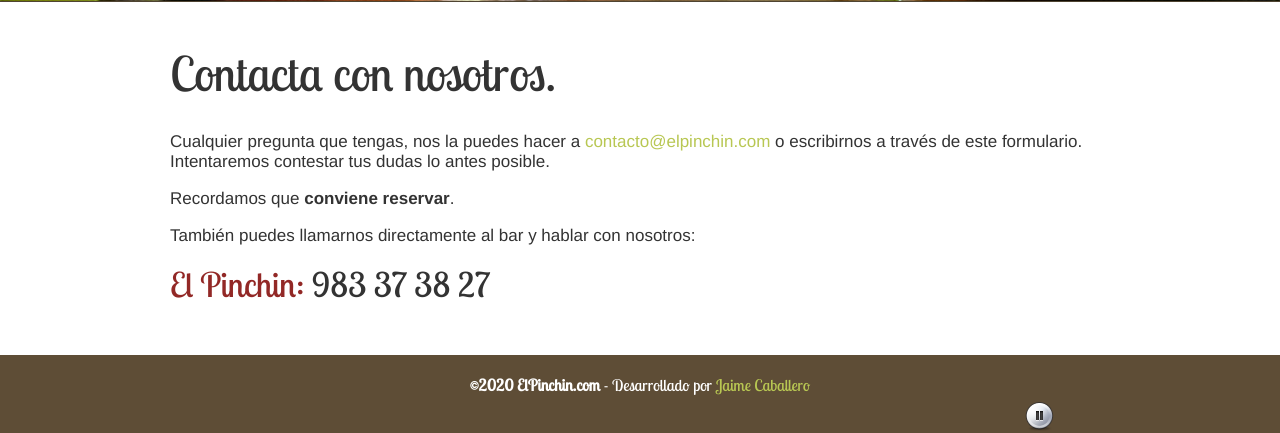
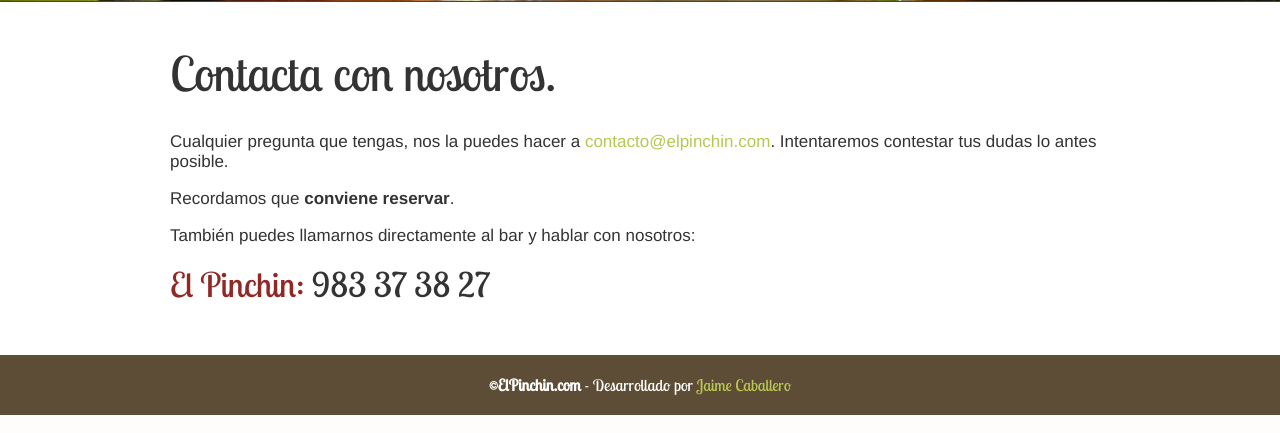
Before and after one commit to jaicab/elpinchin, a PHP site: page /contacto.html in a window 1280 px wide. Shown: the part 619-1052 px from the top of the page. Run offline with PHP 8.4, Linux system fonts and the light colour scheme; some libraries are stand-ins or nearby versions.

Commit message:
Remove unused detail

```diff
--- a/contacto.html
+++ b/contacto.html
@@ -133,9 +133,8 @@
         <h1>Contacta con nosotros.</h1>
         <p>
           Cualquier pregunta que tengas, nos la puedes hacer a
-          <a href="mailto:contacto@elpinchin.com">contacto@elpinchin.com</a> o
-          escribirnos a través de este formulario. Intentaremos contestar tus
-          dudas lo antes posible.
+          <a href="mailto:contacto@elpinchin.com">contacto@elpinchin.com</a>.
+          Intentaremos contestar tus dudas lo antes posible.
         </p>
         <p>Recordamos que <b>conviene reservar</b>.</p>
         <p>
@@ -148,7 +147,7 @@
     <div id="footer">
       <div class="content">
         <div id="copy">
-          <b>&copy;2020 ElPinchin.com</b> - Desarrollado por
+          <b>&copy;ElPinchin.com</b> - Desarrollado por
           <a
             target="_blank"
             href="https://jaicab.com"
--- a/direccion.html
+++ b/direccion.html
@@ -118,7 +118,7 @@
     <div id="footer">
       <div class="content">
         <div id="copy">
-          <b>&copy;2020 ElPinchin.com</b> - Desarrollado por
+          <b>&copy;ElPinchin.com</b> - Desarrollado por
           <a
             target="_blank"
             href="https://jaicab.com"
--- a/layout.css
+++ b/layout.css
@@ -70,23 +70,6 @@ img {
   color: #7f000c;
 }
 
-/* CONTROLS */
-.btn {
-  height: 32px;
-  width: 32px;
-  float: left;
-  cursor: pointer;
-  display: none;
-}
-#back {
-  background-image: url("./images/btn_back.png");
-}
-#next {
-  background-image: url("./images/btn_next.png");
-}
-#control {
-  background-image: url("./images/btn_pause.png");
-}
 
 /* HEADER HAVIGATION */
 #headernav-outer {
@@ -107,11 +90,6 @@ img {
   text-align: center;
   font-size: 19px;
   border-radius: 5px 5px 0 0;
-}
-#menu a:first-child {
-}
-#menu a:last-child {
-  border: none;
 }
 #menu a:hover {
   background-color: #b17d6f;
```
